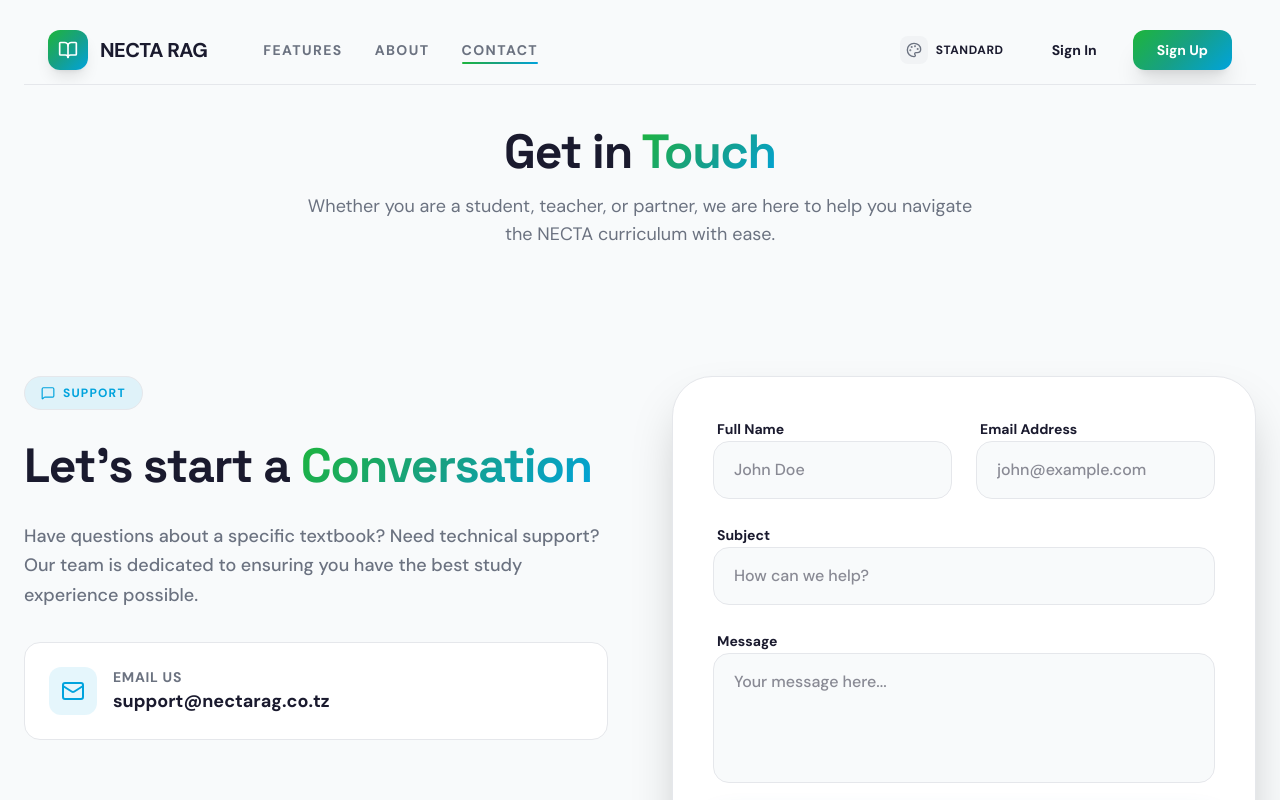
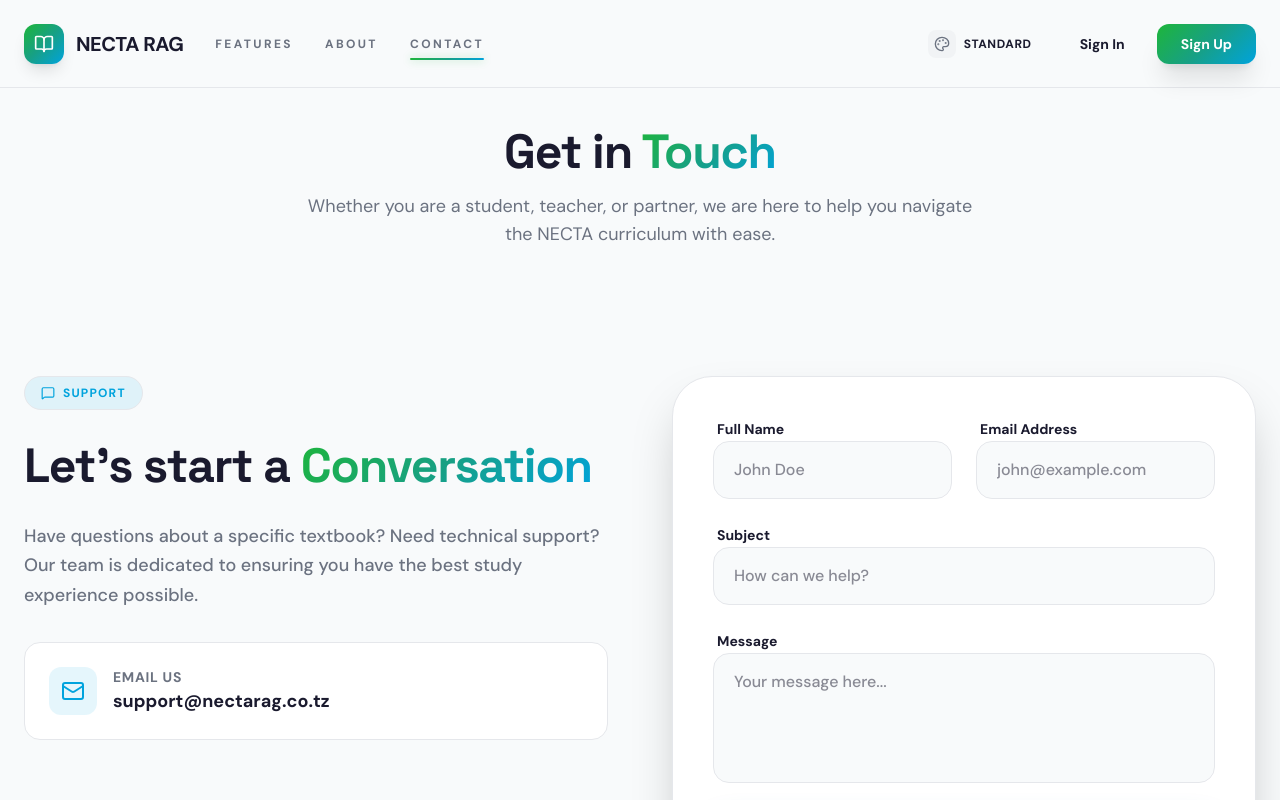
Before and after one commit to mishkat-apps/RAGProto, a Next.js app: page /contact in a window 1280 px wide. Shown: the top 800 px of the page. Built offline with nearby package versions, Linux system fonts and the light colour scheme.

Commit message:
feat: implement Glass Horizon header V2 (full-width anchored redesign)

```diff
--- a/src/app/globals.css
+++ b/src/app/globals.css
@@ -3,6 +3,7 @@
 :root {
   /* === Light Mode Base === */
   --background: #F8FAFB;
+  --background-rgb: 248, 250, 251;
   --foreground: #1A1A2E;
   --card: #FFFFFF;
   --card-foreground: #1A1A2E;
@@ -45,6 +46,8 @@
 }
 
 [data-theme="tanzania"] {
+  --background: #F8FAFB;
+  --background-rgb: 248, 250, 251;
   --gradient-from: var(--tz-green);
   --gradient-via: var(--tz-gold);
   --gradient-to: var(--tz-blue);
--- a/src/components/Header.tsx
+++ b/src/components/Header.tsx
@@ -28,61 +28,44 @@ export function Header() {
     return (
         <motion.header
             initial={{ y: -100 }}
-            animate={{ y: 0 }}
-            className={`fixed top-0 w-full z-50 transition-all duration-500 px-6 py-4 flex justify-center`}
+            animate={{
+                y: 0,
+                height: isScrolled ? '64px' : '88px',
+                backgroundColor: isScrolled ? 'rgba(var(--background-rgb), 0.8)' : 'transparent',
+                backdropFilter: isScrolled ? 'blur(20px)' : 'blur(0px)',
+            }}
+            className={`fixed top-0 left-0 w-full z-50 transition-colors duration-500 border-b ${isScrolled ? 'border-border/50 shadow-sm' : 'border-transparent'
+                } flex items-center justify-center`}
         >
+            <div className="w-full max-w-7xl mx-auto px-6 h-full flex items-center justify-between relative">
+                <div className="flex items-center gap-8">
+                    <Link href="/" className="flex items-center gap-3 group">
                         <motion.div
-                animate={{
-                    width: isScrolled ? '90%' : '100%',
-                    maxWidth: isScrolled ? '1000px' : '1400px',
-                    borderRadius: isScrolled ? '24px' : '0px',
-                    y: isScrolled ? 10 : 0
-                }}
-                className={`relative w-full transition-all duration-500 overflow-hidden ${isScrolled
-                        ? 'bg-[var(--background)]/70 backdrop-blur-xl border border-[var(--border)] shadow-[0_8px_32px_rgba(0,0,0,0.1)]'
-                        : 'bg-transparent border-b border-[var(--border)]'
-                    }`}
+                            animate={{ scale: isScrolled ? 0.9 : 1 }}
+                            className="w-10 h-10 rounded-xl gradient-btn flex items-center justify-center shadow-lg group-hover:scale-110 transition-transform"
                         >
-                {/* Liquid Glow Border (Only when scrolled) */}
-                <AnimatePresence>
-                    {isScrolled && (
-                        <motion.div
-                            initial={{ opacity: 0 }}
-                            animate={{ opacity: 1 }}
-                            exit={{ opacity: 0 }}
-                            className="absolute inset-0 -z-10 animate-liquid-glow pointer-events-none"
-                            style={{
-                                padding: '1px',
-                                background: 'linear-gradient(90deg, var(--tz-green), var(--tz-gold), var(--tz-blue), var(--tz-green))',
-                                mask: 'linear-gradient(#fff 0 0) content-box, linear-gradient(#fff 0 0)',
-                                maskComposite: 'exclude',
-                                WebkitMaskComposite: 'xor',
-                            }}
-                        />
-                    )}
-                </AnimatePresence>
-
-                <div className="max-w-7xl mx-auto px-6 py-3 flex items-center justify-between">
-                    <div className="flex items-center gap-6">
-                        <Link href="/" className="flex items-center gap-3 group">
-                            <div className="w-10 h-10 rounded-xl gradient-btn flex items-center justify-center shadow-lg group-hover:scale-110 transition-transform">
                             <BookOpen className="w-5 h-5 text-white" />
-                            </div>
-                            <span className="font-bold text-xl tracking-tight text-[var(--foreground)] hidden sm:block">NECTA RAG</span>
+                        </motion.div>
+                        <motion.span
+                            animate={{ opacity: 1, x: 0 }}
+                            className="font-bold text-xl tracking-tight text-[var(--foreground)] hidden sm:block"
+                        >
+                            NECTA RAG
+                        </motion.span>
                     </Link>
 
-                        <nav className="hidden md:flex items-center gap-8 ml-8">
+                    <nav className="hidden md:flex items-center gap-8">
                         {navLinks.map((link) => (
                             <Link
                                 key={link.name}
                                 href={link.href}
-                                    className="relative text-sm font-bold text-[var(--muted-foreground)] hover:text-[var(--primary)] transition-colors uppercase tracking-widest group/link"
+                                className="relative text-xs font-bold text-[var(--muted-foreground)] hover:text-[var(--primary)] transition-colors uppercase tracking-[0.2em] group/link"
                             >
                                 {link.name}
                                 {pathname === link.href && (
                                     <motion.div
                                         layoutId="nav-underline"
-                                            className="absolute -bottom-1 left-0 right-0 h-0.5 gradient-tz rounded-full"
+                                        className="absolute -bottom-2 left-0 right-0 h-0.5 gradient-tz rounded-full shadow-[0_0_8px_rgba(30,181,58,0.4)]"
                                     />
                                 )}
                             </Link>
@@ -92,15 +75,28 @@ export function Header() {
 
                 <div className="flex items-center gap-4">
                     <ThemeToggle />
+                    <div className="hidden sm:flex items-center gap-3">
                         <Link href="/auth/signin">
-                            <button className="hidden sm:block text-sm font-bold text-[var(--foreground)] hover:bg-[var(--muted)] px-5 py-2.5 rounded-xl transition-all">Sign In</button>
+                            <button className="text-sm font-bold text-[var(--foreground)] hover:bg-[var(--muted)] px-5 py-2.5 rounded-xl transition-all">Sign In</button>
                         </Link>
                         <Link href="/auth/signup">
-                            <button className="px-6 py-2.5 gradient-tz rounded-xl text-sm font-bold text-white shadow-xl hover:opacity-90 transition-all active:scale-95">Sign Up</button>
+                            <button className="px-6 py-2.5 gradient-tz rounded-xl text-sm font-bold text-white shadow-xl hover:opacity-90 hover:scale-105 transition-all active:scale-95">Sign Up</button>
                         </Link>
                     </div>
                 </div>
-            </motion.div>
+
+                {/* Horizon Line (Tanzanian Gradient) */}
+                <AnimatePresence>
+                    {isScrolled && (
+                        <motion.div
+                            initial={{ scaleX: 0, opacity: 0 }}
+                            animate={{ scaleX: 1, opacity: 1 }}
+                            exit={{ scaleX: 0, opacity: 0 }}
+                            className="absolute bottom-0 left-0 right-0 h-[1px] bg-gradient-to-r from-[var(--tz-green)] via-[var(--tz-gold)] to-[var(--tz-blue)] origin-center"
+                        />
+                    )}
+                </AnimatePresence>
+            </div>
         </motion.header>
     );
 }
```
Lines whose indentation alone changed are shown as unchanged.
